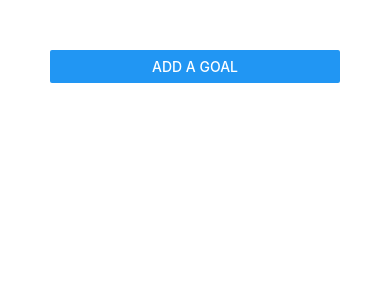
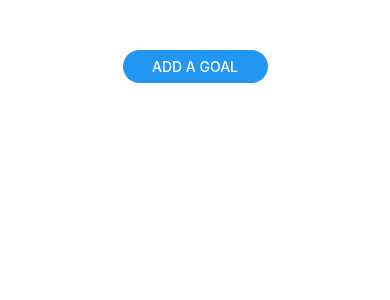
Before and after one commit to Sulaymon333/goal-setter-react-native-app, a React Native app: screen / in a window 390 px wide. Shown: the top 300 px of the page. Built offline with nearby package versions, Linux system fonts and the light colour scheme.

Commit message:
implemented goal delete functionality and applied styling

```diff
--- a/App.js
+++ b/App.js
@@ -12,8 +12,12 @@ const App = props => {
         if (!goalTitle) {
             return;
         }
-        setGoals(currentGoal => [{ id: Math.random().toString(), value: goalTitle }, ...currentGoal]);
+        setGoals(currentGoals => [{ id: Math.random().toString(), value: goalTitle }, ...currentGoals]);
         setModalStatus(false);
+    };
+
+    const deleteGoal = goalId => {
+        setGoals(currentGoals => currentGoals.filter(goal => goal.id !== goalId));
     };
 
     const openModal = () => {
@@ -27,12 +31,18 @@ const App = props => {
     return (
         <View style={styles.screen}>
             <GoalInput addGoalHandler={addGoalHandler} modalStatus={modalStatus} onCancel={cancelGoalInputHandler} />
-            <Button title="Add a Goal" onPress={openModal} />
+            <View style={styles.addBtnContainer}>
+                <View style={styles.addBtn}>
+                    <Button title="Add a Goal" onPress={openModal} />
+                </View>
+            </View>
             <FlatList
+                style={styles.scrollContainer}
                 keyExtractor={(item, index) => item.id}
-                style={styles.scrollContainer}
                 data={goals}
-                renderItem={itemData => <GoalItem goal={itemData.item.value} />}
+                renderItem={itemData => (
+                    <GoalItem id={itemData.item.id} goal={itemData.item.value} onDelete={deleteGoal} />
+                )}
             />
         </View>
     );
@@ -44,6 +54,16 @@ const styles = StyleSheet.create({
     screen: {
         padding: 50
     },
+    addBtnContainer: {
+        flexDirection: 'row',
+        justifyContent: 'center',
+        width: '100%'
+    },
+    addBtn: {
+        width: '50%',
+        borderRadius: 20,
+        overflow: 'hidden'
+    },
     scrollContainer: {
         paddingHorizontal: 10
     },
--- a/components/GoalInput.js
+++ b/components/GoalInput.js
@@ -56,6 +56,8 @@ const styles = StyleSheet.create({
         width: '60%'
     },
     button: {
-        width: '40%'
+        width: '40%',
+        borderRadius: 20,
+        overflow: 'hidden'
     }
 });
--- a/components/GoalItem.js
+++ b/components/GoalItem.js
@@ -1,11 +1,13 @@
 import React from 'react';
-import { View, Text, StyleSheet } from 'react-native';
+import { View, Text, StyleSheet, TouchableOpacity } from 'react-native';
 
-const GoalItem = ({ goal }) => {
+const GoalItem = ({ id, goal, onDelete }) => {
     return (
-        <View style={styles.goalItem}>
-            <Text>{goal}</Text>
-        </View>
+        <TouchableOpacity activeOpacity={0.6} onPress={() => onDelete(id)}>
+            <View style={styles.goalItem}>
+                <Text>{goal}</Text>
+            </View>
+        </TouchableOpacity>
     );
 };
 
```
